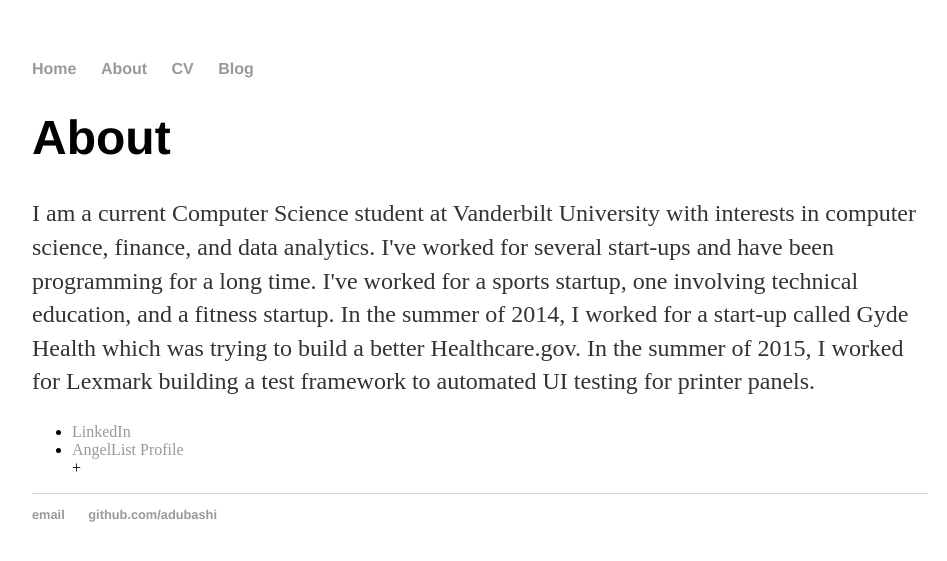
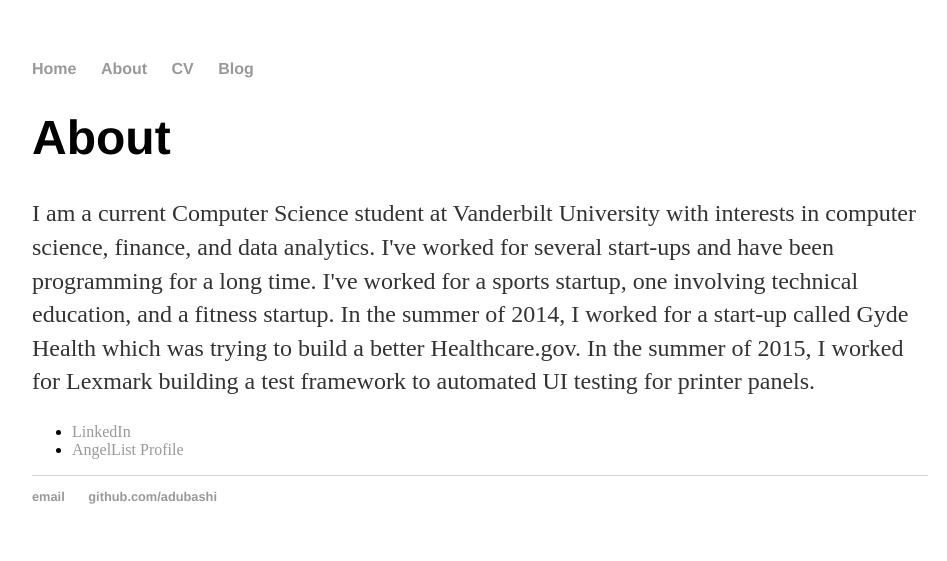
Before and after one commit to adubashi/adubashi.github.io, a Jekyll site: the page built from about/index.html, in a window 1280 px wide. Shown: the top 561 px of the page, without its empty margins (160-1107 px from the left). Built offline with Jekyll 4.4.1, drawn with Linux system fonts in a browser that asks for light colours.

```diff
--- a/about/index.html
+++ b/about/index.html
@@ -13,6 +13,6 @@ title: About Arjun Dubashi
 
 			<ul class="contacts">
 				<li><a href="#https://www.linkedin.com/in/arjundubashi">LinkedIn</a></li>
-				<li><a href="#https://angel.co/arjun-dubashi">AngelList Profile</a></li>+
+				<li><a href="#https://angel.co/arjun-dubashi">AngelList Profile</a></li>
 				</ul>
 		</div>
```
